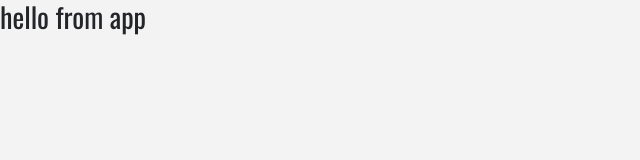
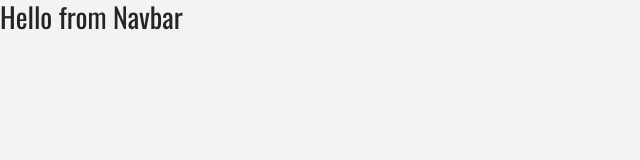
Before and after one commit to newedition994/react-ecommerce-store, a React (Create React App) app: page / in a window 1280 px wide. Shown: the top 160 px of the page, without its empty margins (0-640 px from the left). Built offline with nearby package versions, Linux system fonts and the light colour scheme.

Commit message:
importing the components to app file

```diff
--- a/src/App.js
+++ b/src/App.js
@@ -1,13 +1,20 @@
 import React, { Component } from "react";
-import logo from "./logo.svg";
+// import logo from "./logo.svg";
 import "./App.css";
 import "bootstrap/dist/css/bootstrap.min.css";
+
+import NavBar from "./components/Navbar";
+import Cart from "./components/Cart";
+import Default from "./components/Default";
+import Details from "./components/Details";
+import Product from "./components/Product";
+import ProductList from "./components/ProductList";
 
 class App extends Component {
   render() {
     return (
       <React.Fragment>
-        <h3>hello from app</h3>
+        <NavBar />
       </React.Fragment>
     );
   }
```
